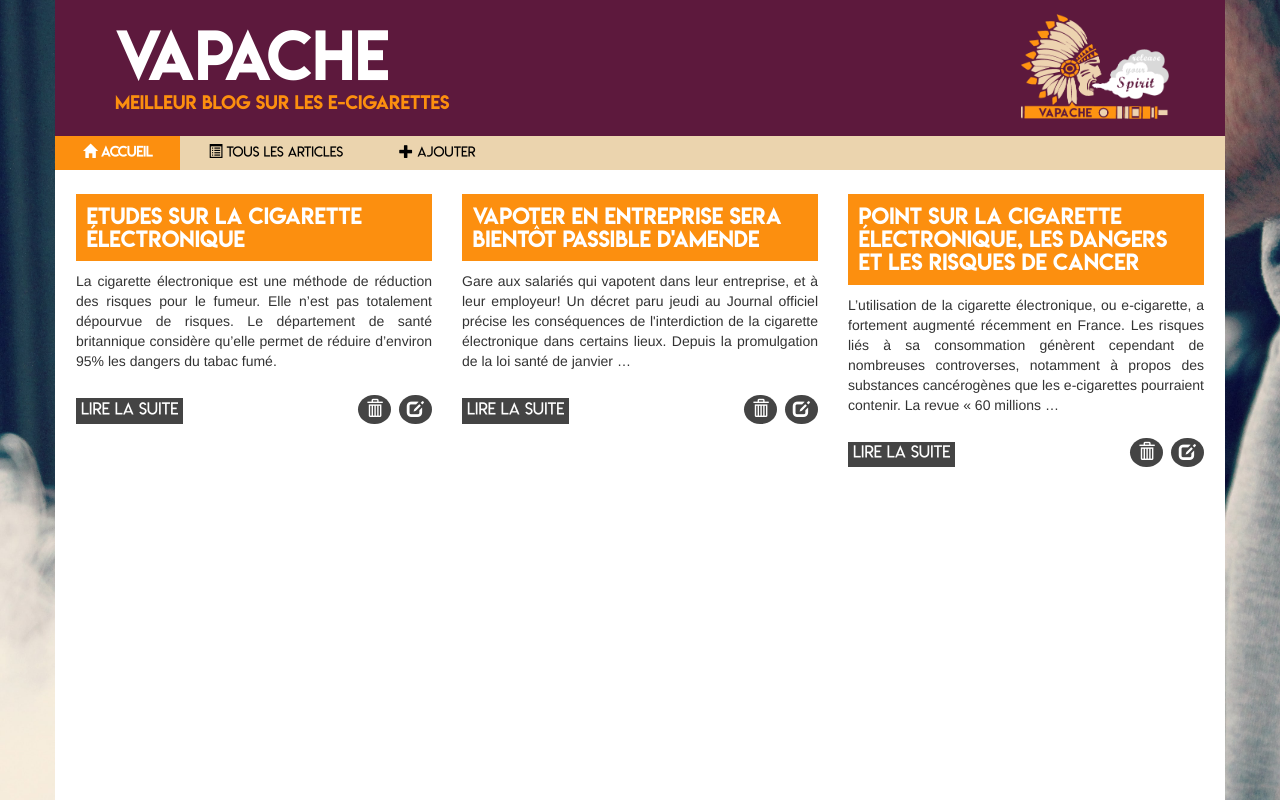
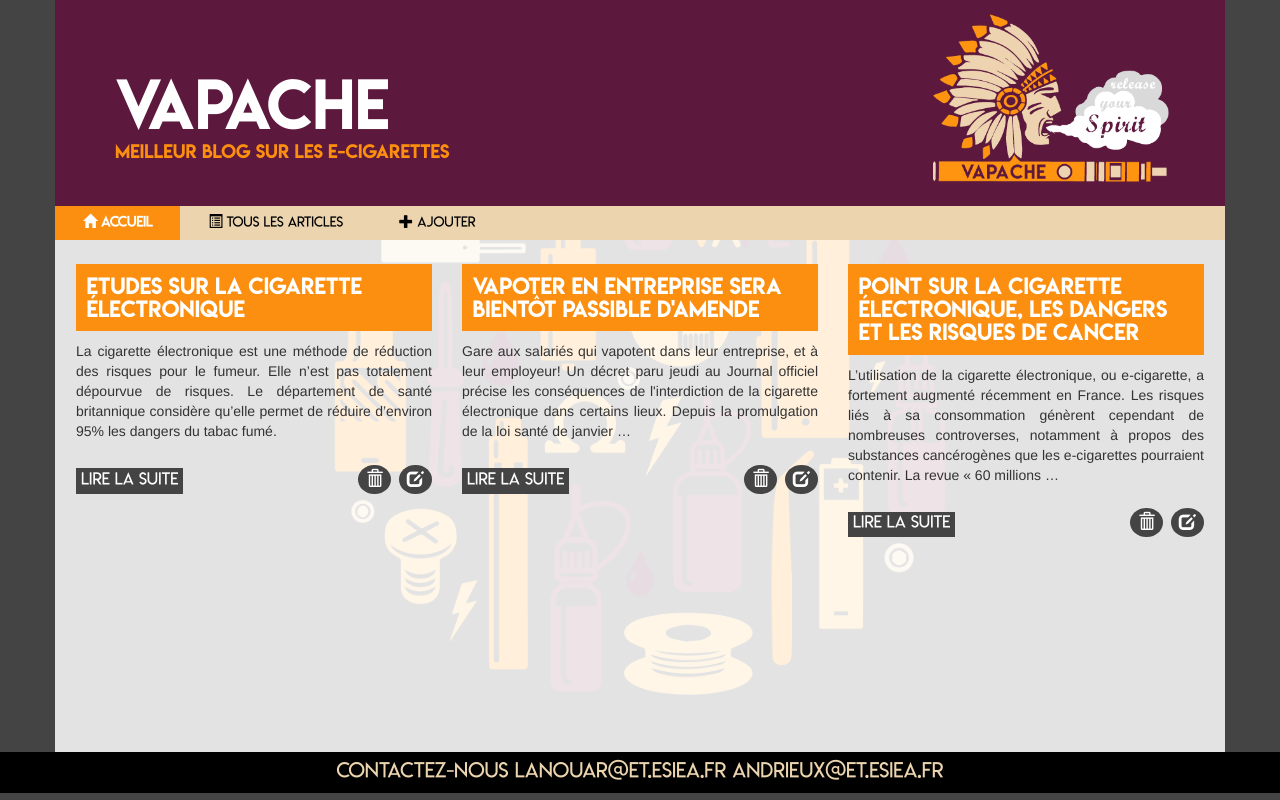
Before and after one commit to Noddin/Projet_web_4A, a Django app: page /blog/articles in a window 1280 px wide. Run offline with Django 3.2, Linux system fonts and the light colour scheme; data comes from the database, SQL or seed files in the repository; some libraries are stand-ins or nearby versions.

Commit message:
Design features (Background)

```diff
--- a/vapache/blog/static/stylesheets/style.css
+++ b/vapache/blog/static/stylesheets/style.css
@@ -12,7 +12,7 @@
 }
 body {
   background-color: #444;
-  background-image: url("/static/img/background-image-min.jpeg");
+  background-image: url("/static/img/body-background.png");
   background-repeat: no-repeat;
   background-attachment: fixed;
   background-position: center;
@@ -67,7 +67,7 @@
   border-radius: 0;
   margin: 0em;
   font-family: lemonmilkregular;
-  padding: 1.5em 3em;
+  padding: 5em 0 3em 0;
   text-align: left;
 }
 .jumbotron p {
@@ -91,7 +91,7 @@
   float: right;
   padding: 1em;
   padding-right: 4em;
-  height: 9.5em;
+  height: 14em;
   margin: 0;
   width: auto;
 }
@@ -155,9 +155,9 @@
   }
 }
 .container {
-  background-color: #fff;
+  background-color: rgba(255,255,255,0.85);
   padding: 0;
-  min-height: 100vh;
+  min-height: 94vh;
 }
 .content {
   padding: 1em 1.5em 2em 1.5em;
@@ -166,6 +166,14 @@
   .content {
     padding: 0.5em;
   }
+}
+.feet {
+  padding: 0.25em 0;
+  font-family: lemonmilk_lightregular;
+  font-size: 1.5em;
+  background-color: #000;
+  color: #ebd4ae;
+  text-align: center;
 }
 .article-content {
   text-align: justify;
--- a/vapache/blog/static/stylesheets/style.styl
+++ b/vapache/blog/static/stylesheets/style.styl
@@ -3,7 +3,7 @@
 //General
 body
   background-color grey
-  background-image url("/static/img/background-image-min.jpeg")
+  background-image url("/static/img/body-background.png")
   background-repeat no-repeat
   background-attachment fixed
   background-position center
@@ -44,7 +44,7 @@
   border-radius 0
   margin 0em
   font-family main-font
-  padding 1.5em 3em
+  padding 5em 0 3em 0
   text-align left
   p
     color orange
@@ -63,7 +63,7 @@
   float right
   padding 1em
   padding-right 4em
-  height 9.5em
+  height 14em
   margin 0
   width auto
   @media(max-width sm-max)
@@ -111,14 +111,22 @@
 
 //Body
 .container
-  background-color white
+  background-color rgba(255, 255, 255, 0.85)
   padding 0
-  min-height: 100vh;
+  min-height: 94vh;
 
 .content
   padding: 1em 1.5em 2em 1.5em
   @media(max-width xs-max)
     padding: .5em
+
+.feet
+  padding .25em 0
+  font-family main-font-light
+  font-size 1.5em
+  background-color: black
+  color beige
+  text-align: center;
 
 //Articles
 .article-content
--- a/vapache/blog/templates/base.html
+++ b/vapache/blog/templates/base.html
@@ -29,5 +29,8 @@
         {% block content %}{% endblock %}
       </div>
     </div>
+    <div class="feet">
+      Contactez-nous lanouar@et.esiea.fr andrieux@et.esiea.fr
+    </div>
   </body>
 </html>
```
Also changed, not shown: vapache/blog/static/img/body-background.png (added).
